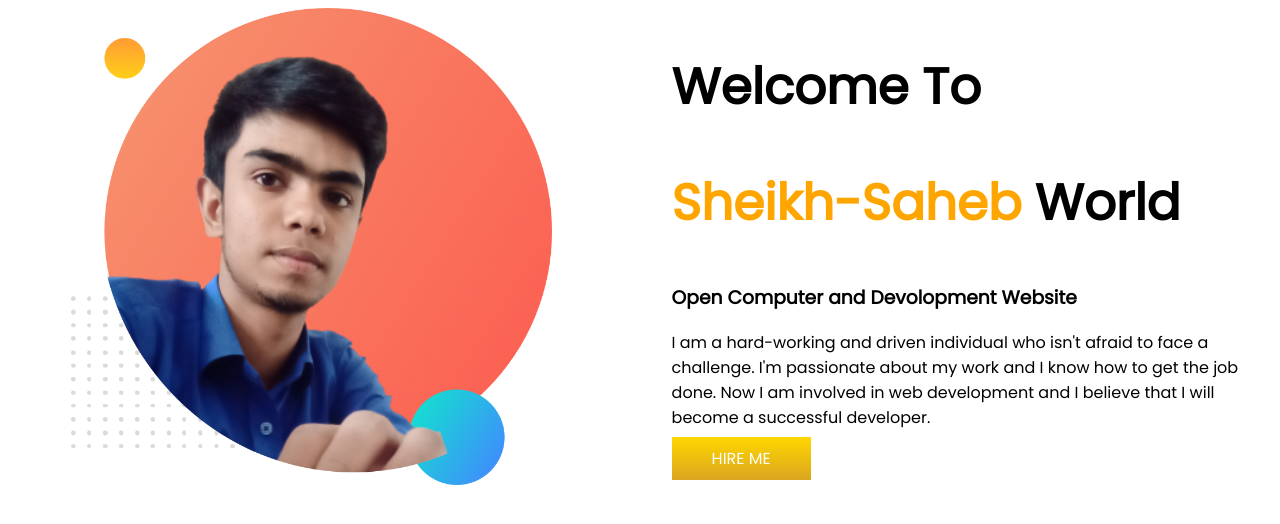
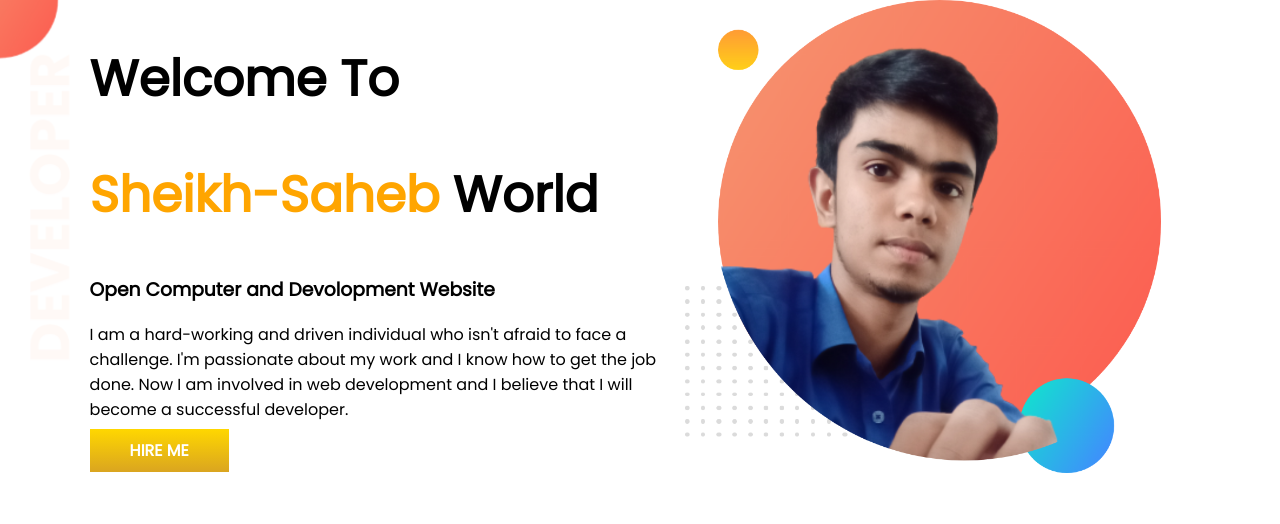
Before and after one commit to sheikh-saheb/developer-portfolio, a plain HTML site: page index.html in a window 1280 px wide. Drawn offline with Linux system fonts and the light colour scheme.

Commit message:
top banner added

```diff
--- a/index.html
+++ b/index.html
@@ -9,9 +9,7 @@
 </head>
     <body>
        <section class="section-saheb">
-        <div class="about-me">
-            <img src="Images/my-bg.png" alt="">
-           </div>
+
         <div class="about-me">
             <h1>Welcome To</h1>
             <h1><span class="color-orange">Sheikh-Saheb</span> World</h1>
@@ -21,6 +19,9 @@
             </p>
             <a class="link-button" target="_blank" href="https://www.programming-hero.com/">HIRE ME</a>
         </div>
+        <div class="about-me">
+            <img src="Images/my-bg.png" alt="">
+           </div>
        </section>
     </body>
 </html>
--- a/style.css
+++ b/style.css
@@ -1,5 +1,6 @@
 body{
     font-family: 'Poppins', sans-serif;
+    margin: 0;
 }
 h1{
     font-size: 50px;
@@ -13,7 +14,9 @@ h1{
 }
 .section-saheb{
     display: flex;
-    padding-left: 5%;
+    padding-left: 7%;
+    background-image: url(Images/top-banner.png);
+    background-repeat: no-repeat;
 }
 .about-me{
     width: 50%;
@@ -23,6 +26,7 @@ h1{
 }
 .link-button{
     color: white;
+    font-weight: 700;
     text-decoration: none;
    background-image: linear-gradient(gold, goldenrod);
    padding: 10px 40px;
```
